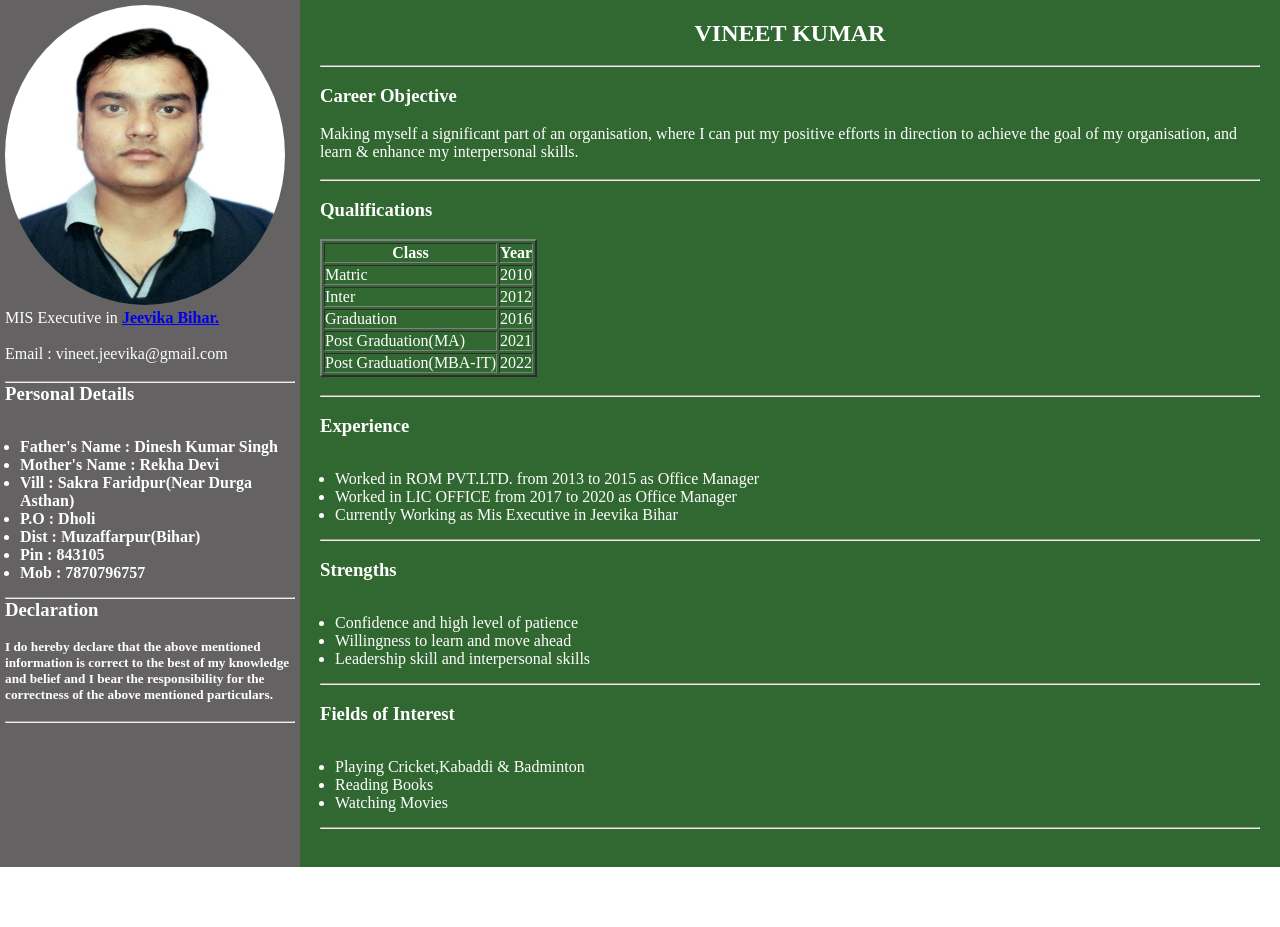
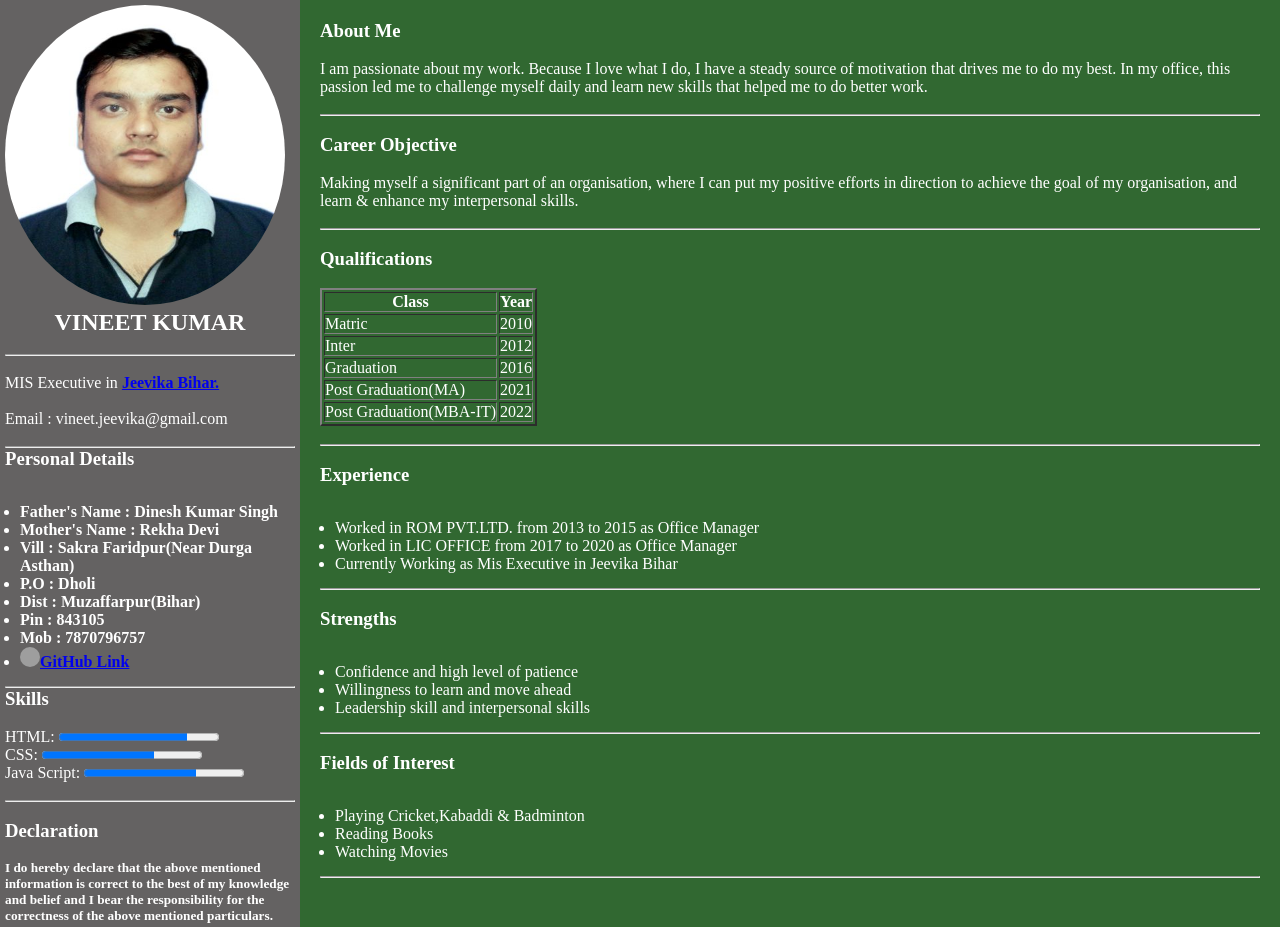
Before and after one commit to Vineet221293/ResponsiveResume, a plain HTML site: page ResponsiveResume/index.html in a window 1280 px wide. Shown: the top 927 px of the page. Before the commit the page ends 867 px from the top, so only its background shows below. Drawn offline with Linux system fonts and the light colour scheme; grey boxes are pictures that could not be loaded.

Commit message:
Update index.html

```diff
--- a/ResponsiveResume/index.html
+++ b/ResponsiveResume/index.html
@@ -14,6 +14,7 @@
                 <img src="BANTY.jpg" alt="my-pic">
             </div>
             <div class="content-area">
+                <h1><strong>VINEET KUMAR</strong></h1><br><hr><br>
                 <p>MIS Executive in <strong><a href="http://brlps.in/">Jeevika Bihar.</a></strong></p><br>
                 <p>Email : vineet.jeevika@gmail.com</p><br><hr>
                 <h3>Personal Details</h3><br>
@@ -26,9 +27,21 @@
                   <li>Dist : Muzaffarpur(Bihar)</li>
                   <li>Pin : 843105</li>
                   <li>Mob : 7870796757</li>
+                  <li><img src="https://img.icons8.com/material-rounded/2x/github.png" alt="git" style="width: 20px;height: 20px;"><a href="https://github.com/Vineet221293">GitHub Link</a></li>
                 </ul>
                 </strong>
               <hr>
+
+             <h3>Skills</h3><br>
+              <label for="file">HTML:</label>
+              <progress id="file" max="100" value="80"> 70% </progress><br>
+
+              <label for="file">CSS:</label>
+              <progress id="file" max="100" value="70"> 70% </progress><br>
+
+              <label for="file">Java Script:</label>
+              <progress id="file" max="100" value="70"> 50% </progress><br><br><hr><br>
+
               <h3>Declaration</h3><br>
                 <h5>
                     I do hereby declare that the above mentioned information
@@ -43,7 +56,15 @@
 
         <section class="right-section">
             <div class="right-container">
-                <h1><strong>VINEET KUMAR</strong></h1><br><hr><br>
+
+                <h3>About Me</h3><br>
+                <p>
+                    I am passionate about my work. Because I love what I do,
+                    I have a steady source of motivation that drives me to do my best.
+                    In my office, this passion led me to challenge myself daily and
+                    learn new skills that helped me to do better work.
+                </p><br><hr><br>
+
                 <h3>Career Objective</h3><br>
                 <p>
                     Making myself a significant part of an organisation,
```
